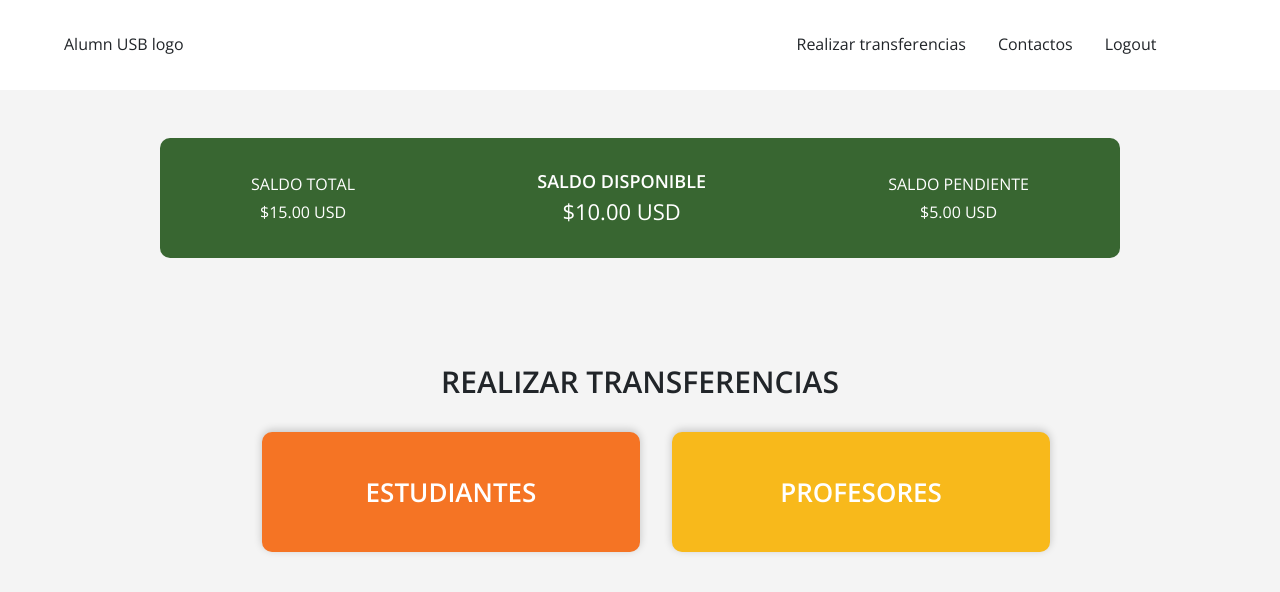
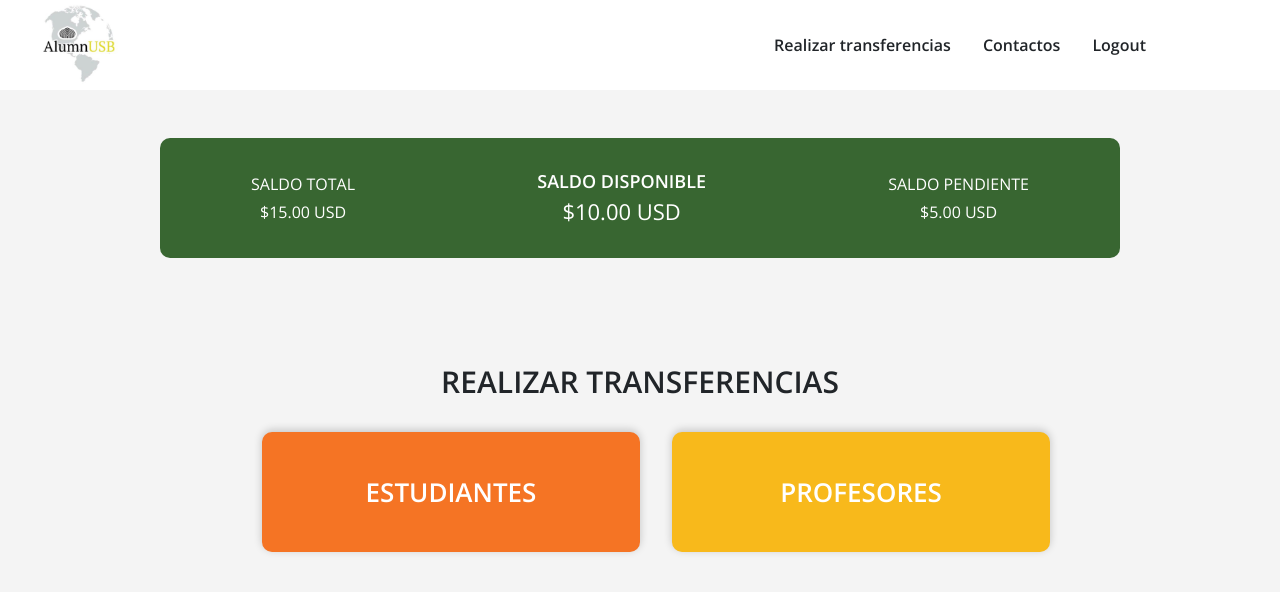
Before and after one commit to guilleasz/code-4-venezuela-alu-pay, a React (Create React App) app: page /home in a window 1280 px wide. Shown: the top 592 px of the page. Built offline with nearby package versions, Linux system fonts and the light colour scheme.

Commit message:
added logo

```diff
--- a/src/components/Header.js
+++ b/src/components/Header.js
@@ -1,13 +1,13 @@
 import React from 'react';
 import styles from './Header.module.css'
-
+import logo from '../logo.jpg'
 function DashboardHeader(){
 
     return(
             <header className={styles.HeaderContainer}>
                 <div className={styles.AdminTitle}>
                     <div className={styles.AdminTitleLeft}>
-                        <span>Alumn USB logo</span>
+                        <img src={logo}alt="Alumn USB" height="90px" widht="90px"/>
                     </div>
                     <div className={styles.AdminTitleRight}>
                             <span>
--- a/src/components/Header.module.css
+++ b/src/components/Header.module.css
@@ -1,5 +1,4 @@
 .HeaderContainer {
-    padding: 2rem;
     height: 90px;
     background-color: #ffffff;
 }
@@ -8,6 +7,9 @@
     justify-content: flex-end;
     width: 80%;
 }
+.AdminTitleRight {
+    font-weight: 600;
+}
 .AdminTitleLeft {
     padding-left: 2rem;
     align-self: flex-start;
@@ -15,6 +17,7 @@
 }
 .AdminTitle{
     display: flex;
+    align-items: center;
 }
 .AdminTitleRight > span {
     padding-left: 2rem;
```
Also changed, not shown: src/logo.jpg (added).
